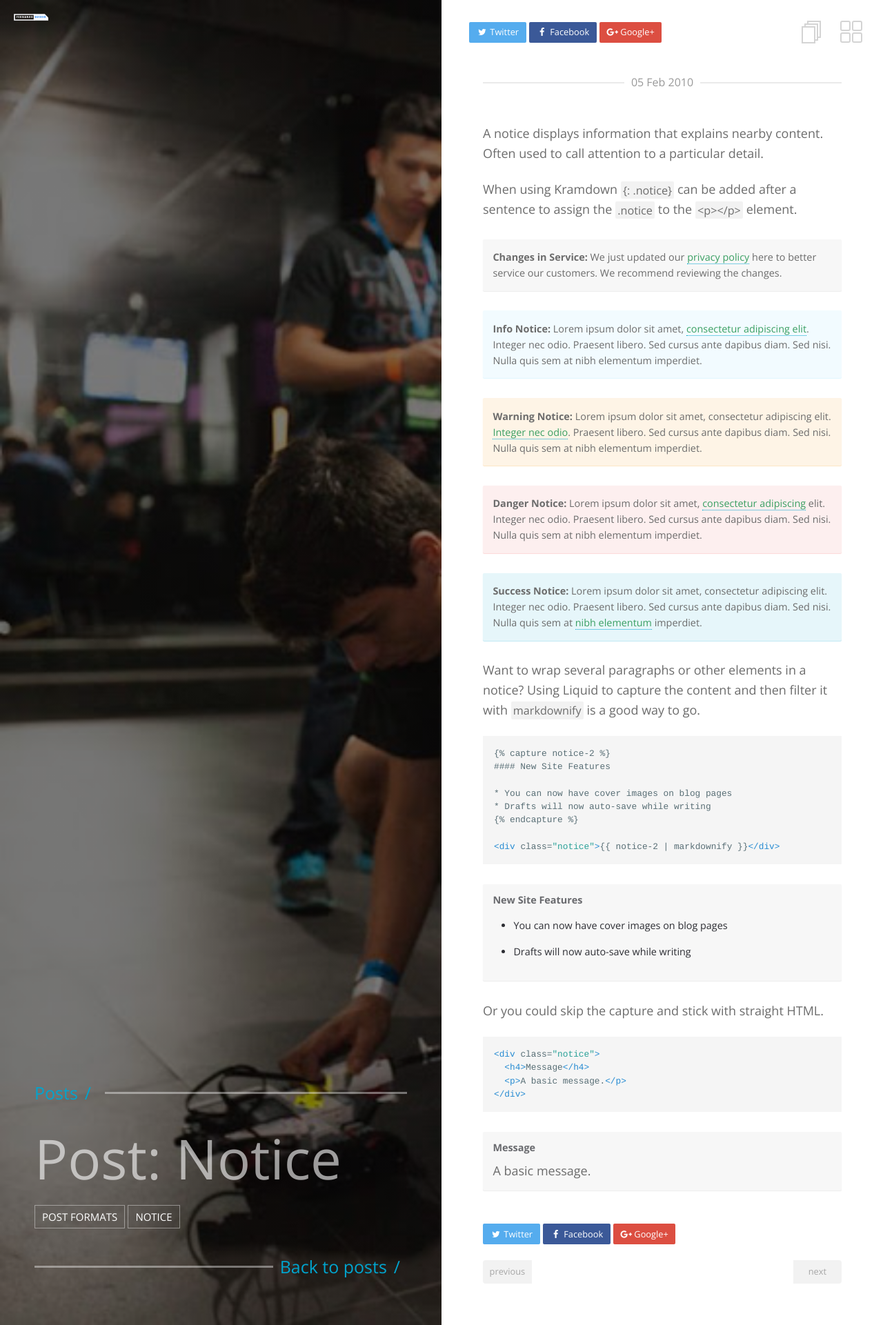
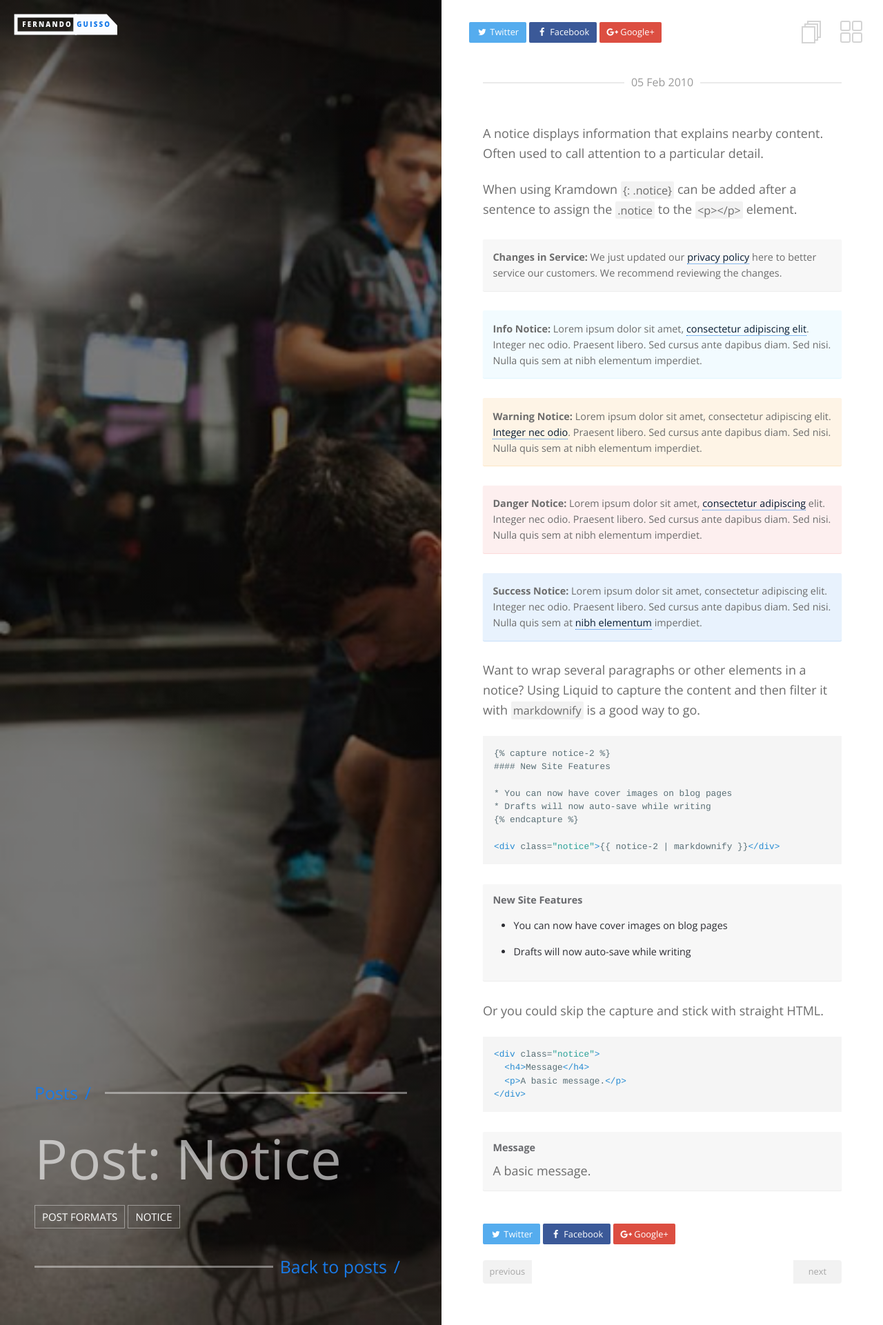
Before and after one commit to fernandoGuisso/fernandoGuisso.github.io, a Jekyll site: the page built from _posts/2010-02-05-post-notice.md, in a window 1280 px wide. Shown: the whole page at 69% size. Built offline with Jekyll 4.4.1, drawn with Linux system fonts in a browser that asks for light colours.

Commit message:
Finish Him! Fatality!

```diff
--- a/_layouts/home.html
+++ b/_layouts/home.html
@@ -10,7 +10,7 @@ layout: compress
   <div class="block-left">
     <div class="content">
       <div class="main-info">
-        <a href="{{ site.url }}" class="logo"><img src="{{ site.url }}/images/{{ site.logo }}"></a>
+        <img src="{{ site.url }}/images/{{ site.logo }}">
         <h2>
           {{ site.description }}
         </h2>
--- a/assets/_sass/_reset.scss
+++ b/assets/_sass/_reset.scss
@@ -33,7 +33,7 @@ html,body,div,span,applet,object,iframe,h1,h2,h3,h4,h5,h6,p,blockquote,pre,a,abb
 
 ::-moz-selection {
   color: $white;
-  background: #4dbe7a;
+  background: #197BE9;
 }
 
 /* HTML5 display definitions
--- a/assets/_sass/_site.scss
+++ b/assets/_sass/_site.scss
@@ -452,7 +452,7 @@ canvas {
     left: 20px;
     position: absolute;
     img {
-      width: 50px;
+      width: 150px;
       height: auto;
     }
     &:after {
@@ -495,7 +495,7 @@ canvas {
       color: darken($white, 40);
     }
     .date {
-      color: #399f62;
+      color: darken($green, 40);
       float: right;
       display: inline-block;
       font-size: 15px;
@@ -564,7 +564,7 @@ canvas {
     display: block;
   }
   a:not(.btn):not(.pagination_pager) {
-    color: #399f62;
+    color: darken($green, 40);
     border-bottom: 1px dotted $green;
   }
   ul,
--- a/assets/_sass/_variables.scss
+++ b/assets/_sass/_variables.scss
@@ -2,7 +2,7 @@ $white: #FFFFFF;
 $black: #000000;
 $gray: #d4d4d4;
 $overlay-color: #2c2d33;
-$green: #00A5CF;
+$green: #197BE9;
 
 $red: #ee5f5b;
 $blue: #19B5FE;
```
